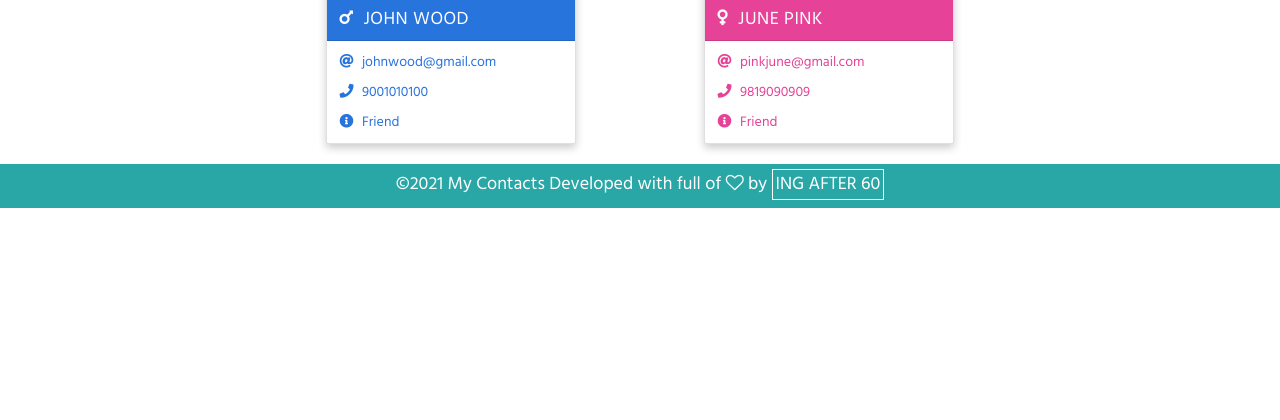
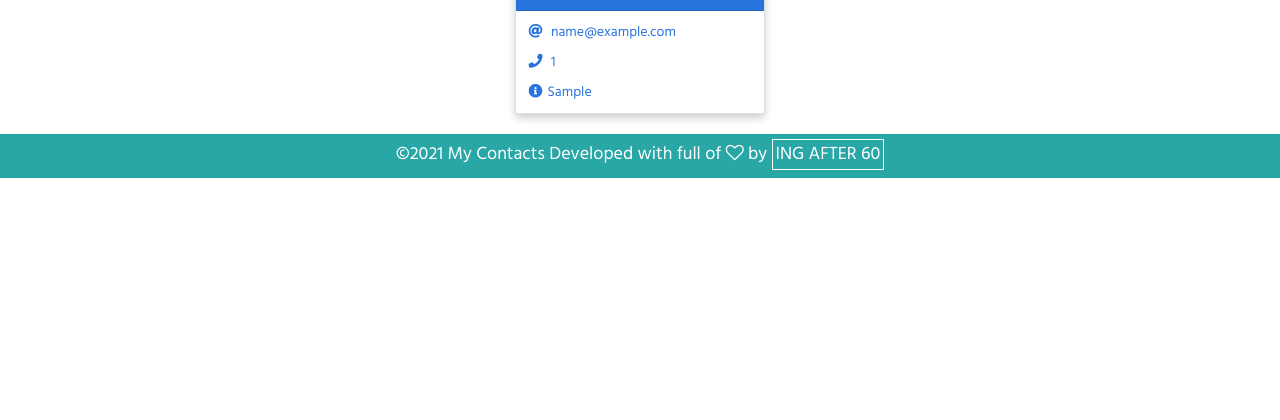
Before and after one commit to gurnitha/django-contact-manager, a Django app: page / in a window 1280 px wide. Shown: the part 355-775 px from the top of the page. Run offline with Django 3.2, Linux system fonts and the light colour scheme; tables that the repository leaves empty hold one stand-in row (values such as "Sample post"); grey boxes marked "Sample" are stand-in pictures; some libraries are stand-ins or nearby versions.

Commit message:
6.4.31 (Part 1) Displying contacts objects in template

```diff
--- a/templates/index.html
+++ b/templates/index.html
@@ -1,5 +1,7 @@
 <!-- templates/index.html -->
 {% extends "base.html" %}
+
+{% load static %}
 
 {% block title %} Home {% endblock title %}
 
@@ -9,8 +11,6 @@
   <!-- Header -->
   <div class="container">
     <h3 class="heading font-weight-light">Here are your contacts</h3>
-    {{contacts}}
-
     <hr />
   </div>
   <!-- Header Ends -->
@@ -18,47 +18,80 @@
   <!-- Content -->
   <div class="container main-part">
 
+    <!-- 1. check if contacts exists or not -->
+    {% if contacts %}
+
+      <!-- 2. if contacts exists run for loop -->
+      {% for contact in contacts %}
+
+        <!-- 3. check if contacts exists are male -->
+        {% if contact.gender == 'male' %}
           <!-- Card for details -->
           <div class="card my-2 mx-2 boy-card">
-      <img src="https://placeimg.com/230/130/people" class="img-fluid" />
+            <img src="
+                {% if contact.image %}
+                  {{contact.image.url}}
+                {% else %}
+                  {% static 'images/boy.png' %}
+                {% endif %}
+              " class="img-fluid" />
             <div class="card-header">
               <a href="detail.html" class="text-white header-link"
-          ><i class="fas fa-mars mr-2"></i> John Wood</a
+                ><i class="fas fa-mars mr-2"></i>{{contact.name}}</a
               >
             </div>
             <div class="card-body pb-0">
               <p>
                 <i class="fas fa-at mr-2"></i>
-          <a href="mailto:samirphuyal65@gmail.com">johnwood@gmail.com</a>
+                <a href="mailto:samirphuyal65@gmail.com">{{contact.email}}</a>
               </p>
               <p>
                 <i class="fas fa-phone mr-2"></i>
-          <a href="tel:9001010100">9001010100</a>
+                <a href="tel:{{contact.phone}}">{{contact.phone}}</a>
               </p>
-        <p><i class="fas fa-info-circle mr-2"></i> Friend</p>
+              <p><i class="fas fa-info-circle mr-2"></i>{{contact.info}}</p>
             </div>
           </div>
           <!-- Card for details ends -->
 
+        {% else %}
         <div class="card my-2 mx-2 girl-card">
-      <img src="https://placeimg.com/230/130/people" class="img-fluid" />
+          <img src="
+                {% if contact.image %}
+                  {{contact.image.url}}
+                {% else %}
+                  {% static './images/girl.png' %}
+                {% endif %}
+          " class="img-fluid" />
           <div class="card-header">
             <a href="detail.html" class="text-white header-link"
-          ><i class="fas fa-venus mr-2"></i> June Pink</a
+              ><i class="fas fa-venus mr-2"></i>{{contact.name}}</a
             >
           </div>
           <div class="card-body pb-0">
             <p>
               <i class="fas fa-at mr-2"></i>
-          <a href="mailto:pinkjune@gmail.com">pinkjune@gmail.com</a>
+              <a href="mailto:pinkjune@gmail.com">{{contact.email}}</a>
             </p>
             <p>
               <i class="fas fa-phone mr-2"></i>
-          <a href="tel:9819090909">9819090909</a>
+              <a href="tel:{{contact.phone}}">{{contact.phone}}</a>
             </p>
-        <p><i class="fas fa-info-circle mr-2"></i> Friend</p>
+            <p><i class="fas fa-info-circle mr-2"></i>{{contact.info}}</p>
           </div>
         </div>
+        {% endif %}
+        <!-- 3. end check if contacts exists: male or female -->
+
+      {% endfor %}
+      <!-- 2. end if contacts exists run for loop -->
+
+    <!-- if contacts not exists -->
+    {% else %}
+    <p>No contact found.</p>
+    {% endif %}
+    <!-- 1. end if contacts not exists -->
+
   </div>
   <!-- Content Ends -->
 
```
Also changed, not shown: README.md, media/images/boy.png (deleted), media/images/contact01.PNG (added), media/images/contact02.PNG (added), media/images/girl.png (deleted). Lines whose indentation alone changed are shown as unchanged.
